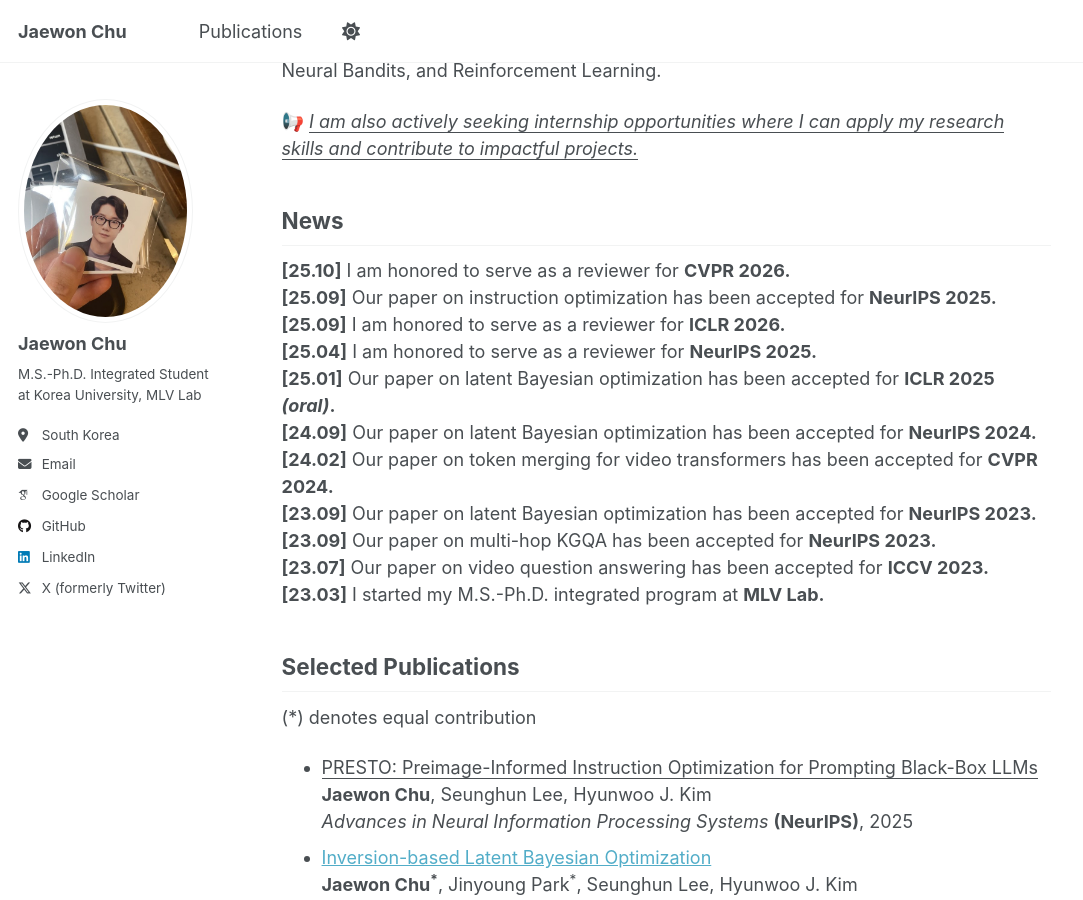
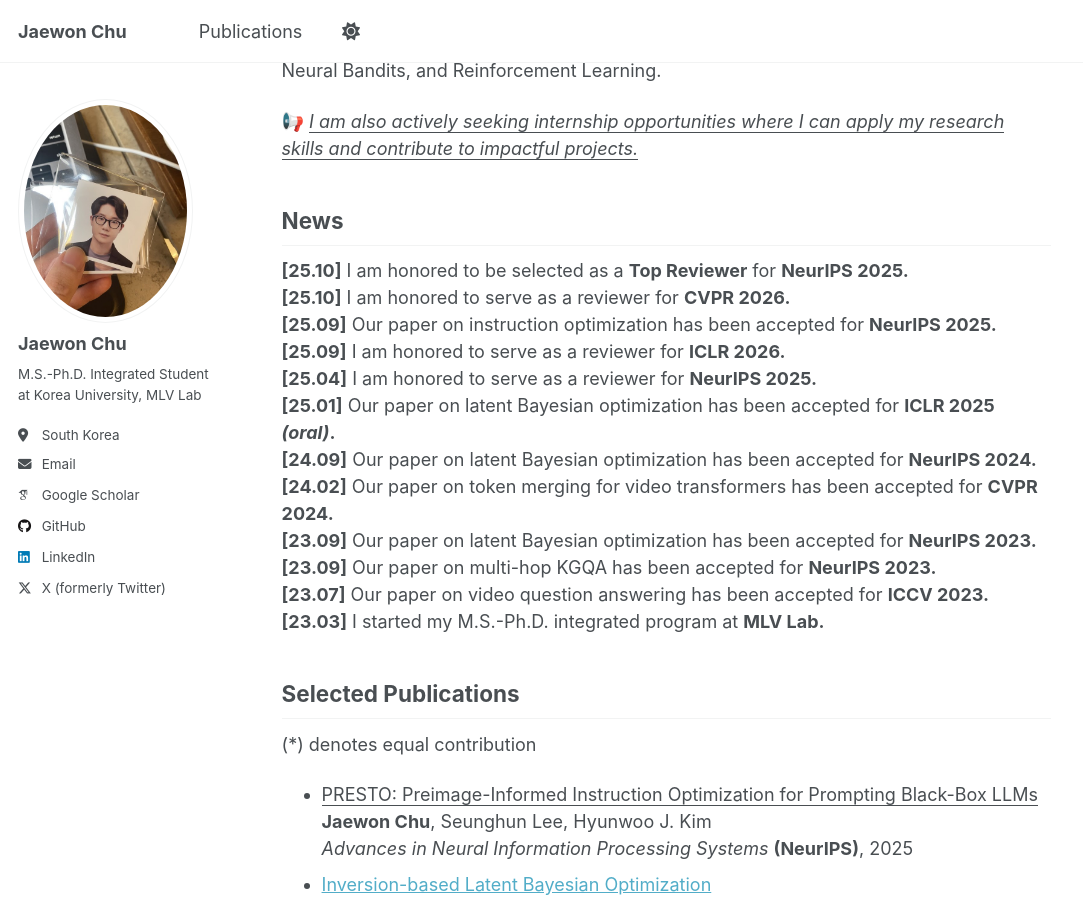
Before and after one commit to jaewonchu/jaewonchu.github.io, a Jekyll site: the page built from _pages/about.md, in a window 1280 px wide and 900 px high, scrolled down 370 px. Shown: the whole window, without its empty margins (0-1083 px from the left). Built offline with Jekyll 4.4.1, drawn with Linux system fonts in a browser that asks for light colours; some web fonts are replaced; a script that is not in the unit is left out.

Commit message:
Commit message

```diff
--- a/_pages/about.md
+++ b/_pages/about.md
@@ -16,6 +16,7 @@ I’m broadly interested in <strong>optimizing generative AI to better serve hum
 
 News
 ------
+**[25.10]** I am honored to be selected as a **Top Reviewer** for **NeurIPS 2025.**<br>
 **[25.10]** I am honored to serve as a reviewer for **CVPR 2026.**<br>
 **[25.09]** Our paper on instruction optimization has been accepted for **NeurIPS 2025.**<br>
 **[25.09]** I am honored to serve as a reviewer for **ICLR 2026.**<br>
```
